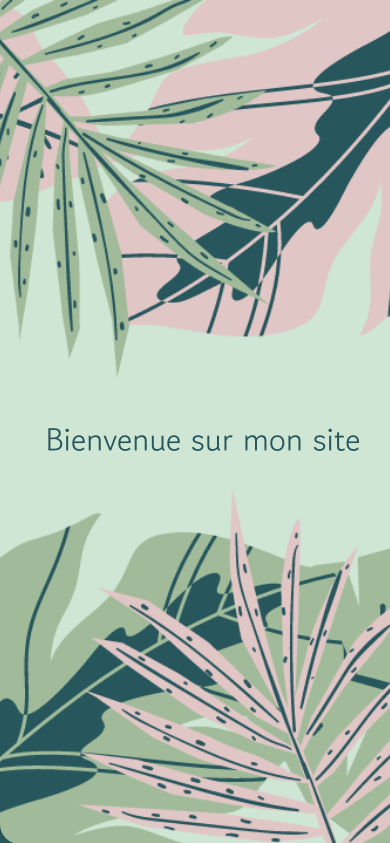
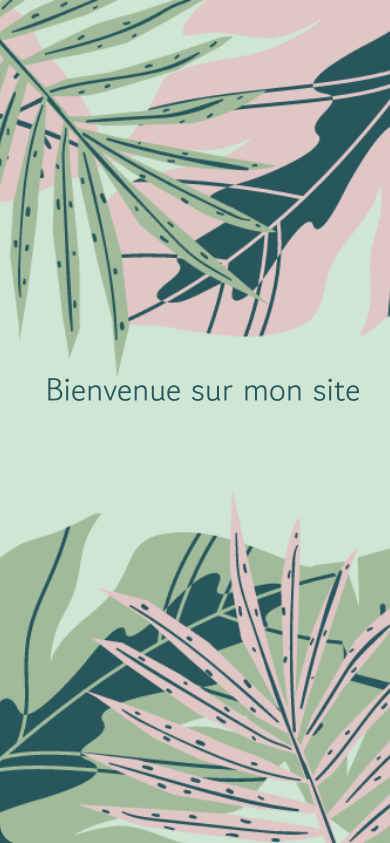
Before and after one commit to DombaldSteeve/dombaldsteeve.github.io, a PHP site: page / in a window 390 px wide. Shown: the top 843 px of the page. Run offline with PHP 8.4, Linux system fonts and the light colour scheme; some web fonts are replaced.

Commit message:
responsive design until 393px retry 2

```diff
--- a/mainstyle.css
+++ b/mainstyle.css
@@ -519,7 +519,7 @@ footer p span {
         color: #27575D;
         text-shadow: none;
         animation: none;
-        padding-top: 300px;
+        padding-top: 250px;
     }
     .about-area, .port-area, .contact-area{
         position: relative;
```
